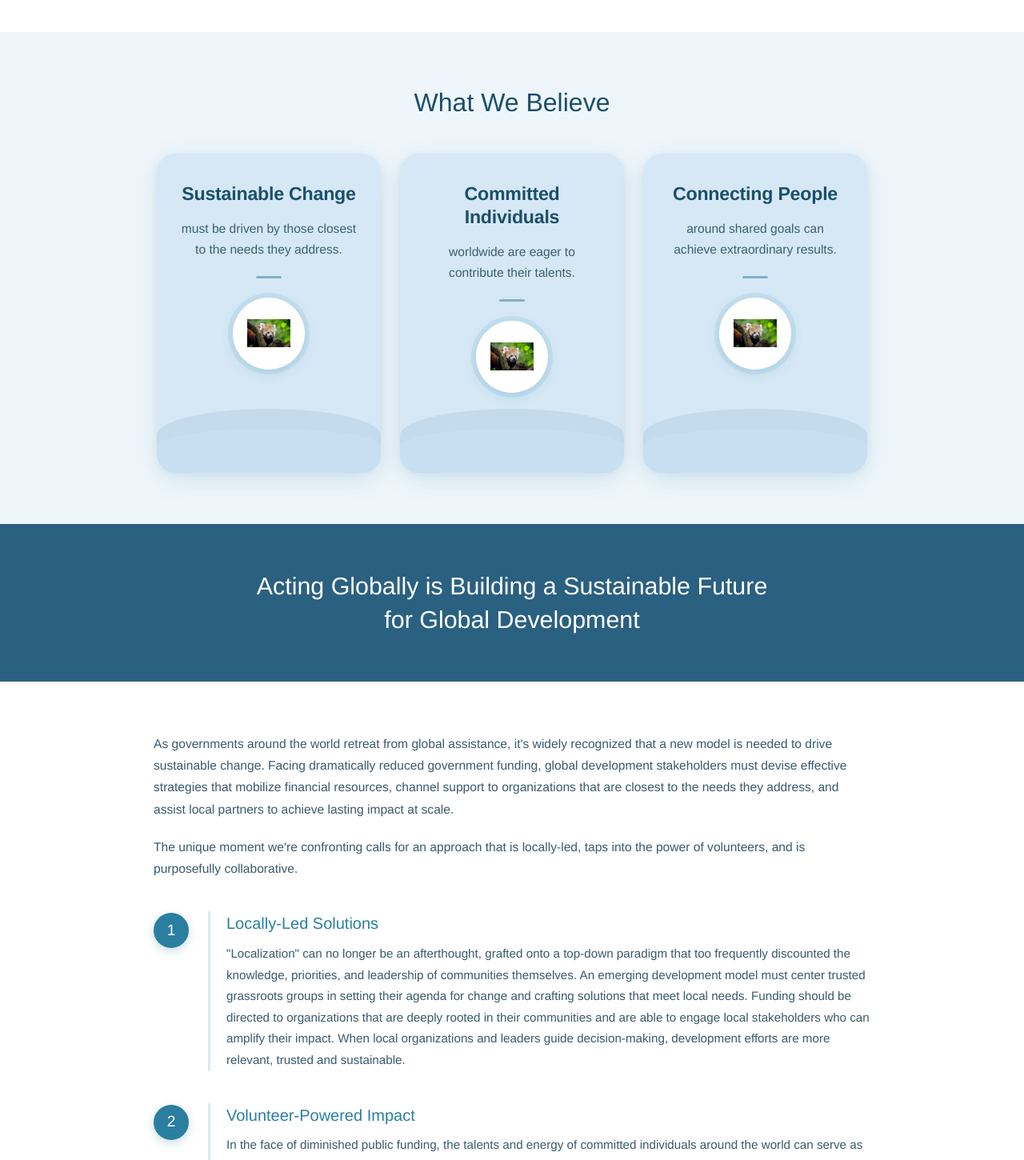
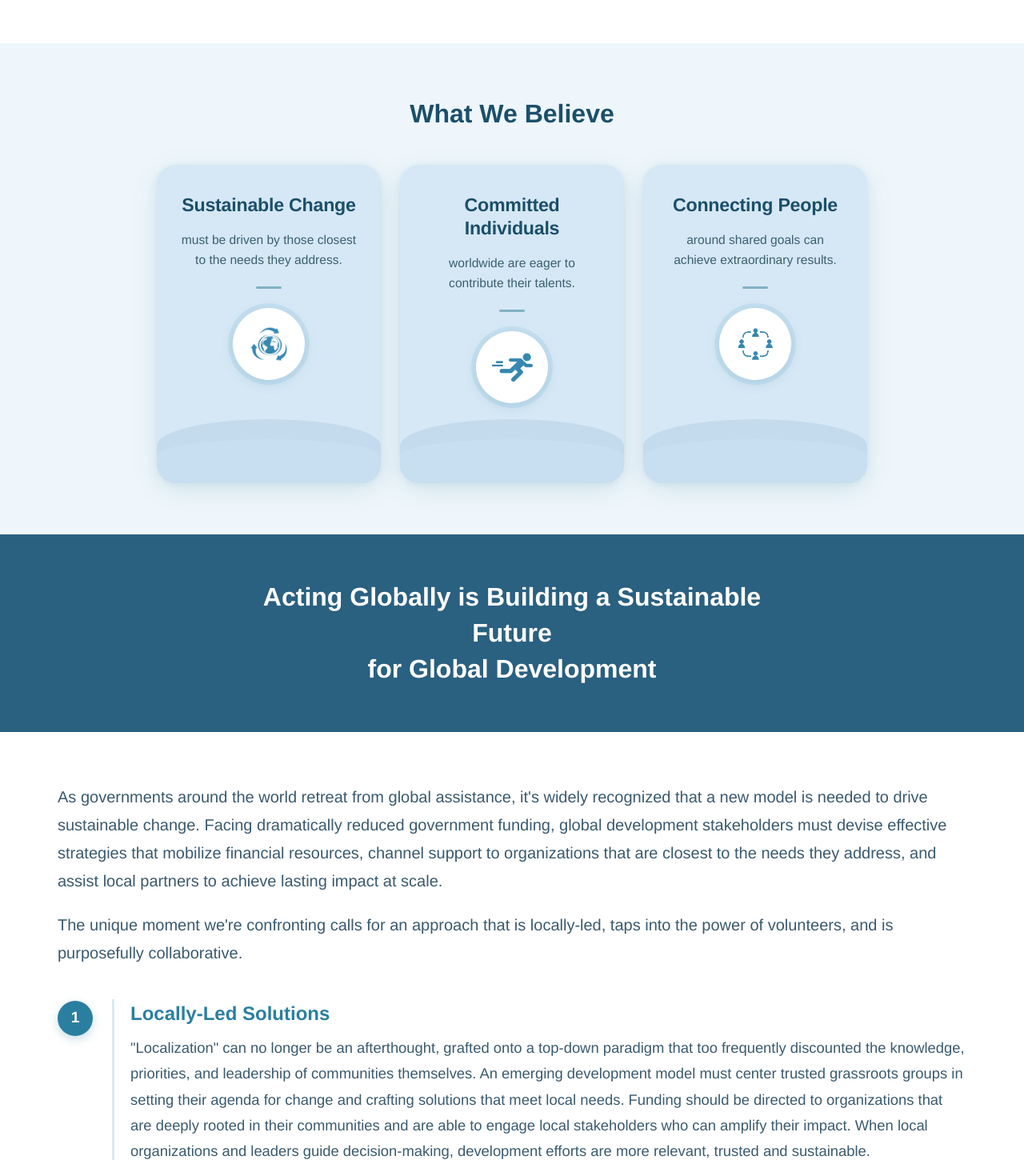
Before and after one commit to Scrubep/Acting-Globally-Final-Deliverable, a React (Vite) app: page /Vision in a window 1280 px wide. Shown: the part 960-2410 px from the top of the page at 80% size. Built offline with nearby package versions, Linux system fonts and the light colour scheme.

Commit message:
changed text sizes

```diff
--- a/src/App.css
+++ b/src/App.css
@@ -90,7 +90,7 @@
 
 
 .body-by-header {
-    font-size: 25px;
+    font-size: 1.3rem;
     font-family: "Helvetica Neue", Arial, sans-serif;
     font-weight: 400;
 }
--- a/src/pages/Impact/Impact.jsx
+++ b/src/pages/Impact/Impact.jsx
@@ -8,20 +8,20 @@
   {
     text: ["Partnered with ", "10", " high-impact grassroots groups"],
     highlight: "10",
-    icon: '/images/red-panda.jpg',
+    icon: '/images/ImpactPics/handHeart.png',
     alt: "Handshake heart icon",
   },
   {
     text: ["Touched the lives of ", "5,000+", " people across Africa and Asia"],
     highlight: "5,000+",
-    icon: '/images/red-panda.jpg',
+    icon: '/images/ImpactPics/world.png',
     alt: "Globe icon",
   },
   {
     text: ["Mobilized ", "50+", " volunteers to help our partners"],
     highlight: "50+",
-    icon: '/images/red-panda.jpg',
-    alt: "People group icon",
+    icon: '/images/ImpactPics/people.png',
+    alt: "Volunteer icon",
   },
 ];
 
@@ -147,7 +147,7 @@
     return(
         <div>
 
-			<BannerPhoto image="/images/red-panda.jpg"/>
+			<BannerPhoto image="/images/ImpactPics/Banner.jpeg"/>
 			<Intro />
             <PartnerSection />
       </div>
--- a/src/pages/Vision/Vision.css
+++ b/src/pages/Vision/Vision.css
@@ -13,7 +13,7 @@
   --ov-banner-bg:  #2a6080;
   --ov-text-dark:  #1a2e3b;
   --ov-text-mid:   #3a5a6e;
-  --ov-max-width:  960px;
+  --ov-max-width:  75rem;
   --ov-font-serif: "Helvetica Neue", Arial, sans-serif;
   --ov-font-sans:  "Helvetica Neue", Arial, sans-serif;
 }
@@ -29,7 +29,7 @@
 .ov-section-title {
   font-family: var(--ov-font-serif);
   font-size: 2rem;
-  font-weight: 400;
+  font-weight: 600;
   color: var(--ov-blue-dark);
   text-align: center;
   margin-bottom: 1rem;
@@ -46,7 +46,7 @@
 }
 
 .ov-vision-intro__body {
-  font-size: 1.05rem;
+  font-size: 1.3rem;
   color: var(--ov-text-mid);
   line-height: 1.7;
   max-width: 640px;
@@ -106,8 +106,8 @@
 
 .ov-banner__title {
   font-family: var(--ov-font-serif);
-  font-size: 1.9rem;
-  font-weight: 400;
+  font-size: 2rem;
+  font-weight: 600;
   color: #ffffff;
   line-height: 1.4;
   max-width: 720px;
@@ -124,7 +124,7 @@
 }
 
 .ov-pillars__intro {
-  font-size: 0.975rem;
+  font-size: 1.25rem;
   color: var(--ov-text-mid);
   line-height: 1.75;
   margin-bottom: 1.25rem;
@@ -153,6 +153,7 @@
   color: #ffffff;
   font-family: var(--ov-font-serif);
   font-size: 1.2rem;
+  font-weight: 600;
   display: flex;
   align-items: center;
   justify-content: center;
@@ -168,20 +169,20 @@
 
 .ov-pillar__title {
   font-family: var(--ov-font-serif);
-  font-size: 1.25rem;
-  font-weight: 400;
+  font-size: 1.5rem;
+  font-weight: 600;
   color: var(--ov-blue-mid);
   margin-bottom: 0.6rem;
 }
 
 .ov-pillar__body {
-  font-size: 0.95rem;
+  font-size: 1.15rem;
   color: var(--ov-text-mid);
   line-height: 1.75;
 }
 
 .ov-pillars__closing {
-  font-size: 0.975rem;
+  font-size: 1.15rem;
   color: var(--ov-text-mid);
   line-height: 1.75;
   margin-top: 1rem;
@@ -192,7 +193,7 @@
    ================================================================ */
 .ov-contact {
   text-align: center;
-  padding: 4rem 2rem;
+  padding: 1rem 2rem;
 }
 
 .ov-contact__heading {
--- a/src/pages/Vision/Vision.jsx
+++ b/src/pages/Vision/Vision.jsx
@@ -24,17 +24,17 @@
   {
     headtext: "Sustainable Change",
     subtext: "must be driven by those closest to the needs they address.",
-    icon: "/images/red-panda.jpg",
+    icon: "/images/vision/globe.png",
   },
   {
     headtext: "Committed Individuals",
     subtext: "worldwide are eager to contribute their talents.",
-    icon: "/images/red-panda.jpg",
+    icon: "/images/vision/run.png",
   },
   {
     headtext: "Connecting People",
     subtext: "around shared goals can achieve extraordinary results.",
-    icon: "/images/red-panda.jpg",
+    icon: "/images/vision/people.png",
   },
 ];
 
```
